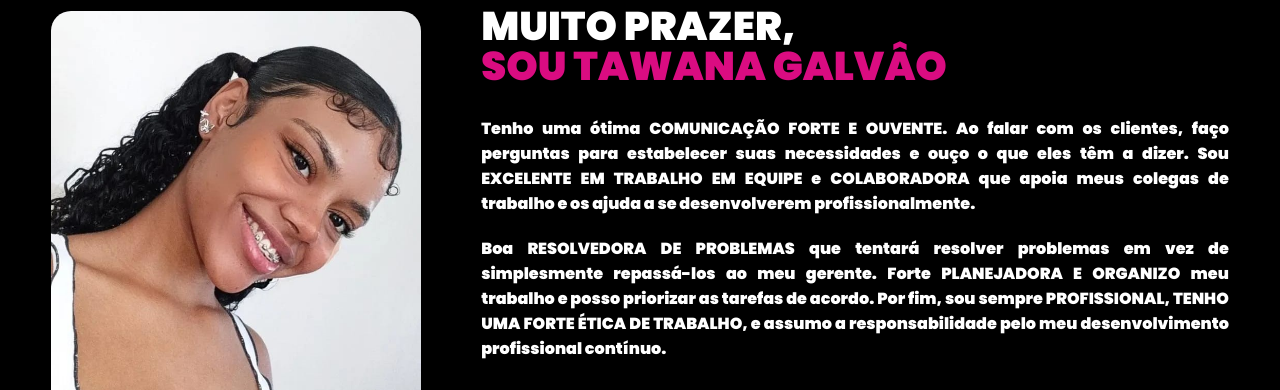
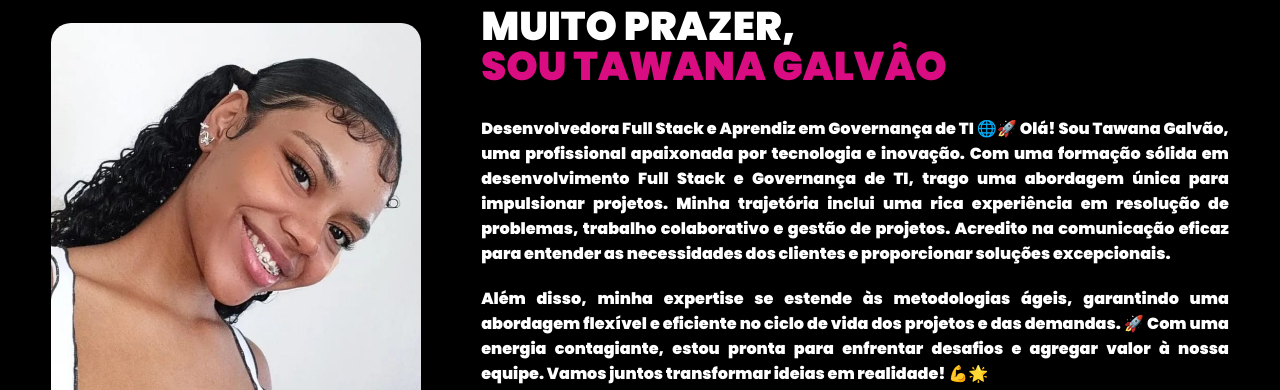
Before and after one commit to T-dot-spec/portfolio_new, a plain HTML site: page index.html in a window 1280 px wide. Shown: the part 1770-2160 px from the top of the page. Drawn offline with nearby package versions, Linux system fonts and the light colour scheme.

Commit message:
Update index.html

```diff
--- a/index.html
+++ b/index.html
@@ -204,15 +204,14 @@
                     </div>
                     <div class="txt-sobre">
                         <h2>MUITO PRAZER, <br> <strong> SOU TAWANA GALVÂO</strong></h2>
-                        <p>Tenho uma ótima COMUNICAÇÃO FORTE E OUVENTE. Ao falar com os clientes, faço perguntas para
-                            estabelecer suas necessidades e ouço o que eles têm a dizer.
-                            Sou EXCELENTE EM TRABALHO EM EQUIPE e COLABORADORA que apoia meus colegas de
-                            trabalho e os ajuda a se desenvolverem profissionalmente.</p>
-                        <p>Boa RESOLVEDORA DE PROBLEMAS que
-                            tentará resolver problemas em vez de simplesmente repassá-los ao meu gerente. Forte
-                            PLANEJADORA E ORGANIZO meu trabalho e posso priorizar as tarefas de acordo. Por fim, sou
-                            sempre PROFISSIONAL, TENHO UMA FORTE ÉTICA DE TRABALHO,
-                            e assumo a responsabilidade pelo meu desenvolvimento profissional contínuo.</p>
+                        <p>Desenvolvedora Full Stack e Aprendiz em Governança de TI 🌐🚀
+
+Olá! Sou Tawana Galvão, uma profissional apaixonada por tecnologia e inovação. Com uma formação sólida em desenvolvimento Full Stack e Governança de TI, trago uma abordagem única para impulsionar projetos.
+
+Minha trajetória inclui uma rica experiência em resolução de problemas, trabalho colaborativo e gestão de projetos. Acredito na comunicação eficaz para entender as necessidades dos clientes e proporcionar soluções excepcionais.</p>
+                        <p>Além disso, minha expertise se estende às metodologias ágeis, garantindo uma abordagem flexível e eficiente no ciclo de vida dos projetos e das demandas. 🚀
+
+Com uma energia contagiante, estou pronta para enfrentar desafios e agregar valor à nossa equipe. Vamos juntos transformar ideias em realidade! 💪🌟</p>
                         <div class="btn-social">
                             <ul class="icons">
                                 <li><a href="https://api.whatsapp.com/send?phone=5516997529919" target="_blank">
```
